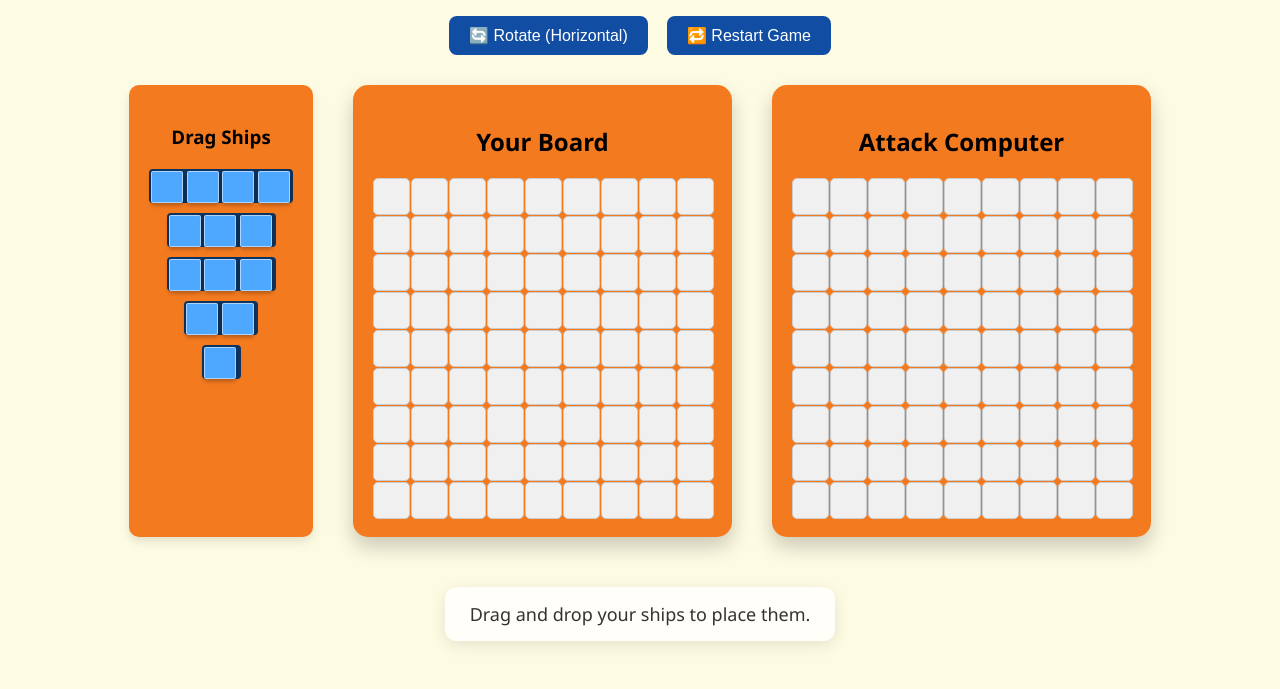
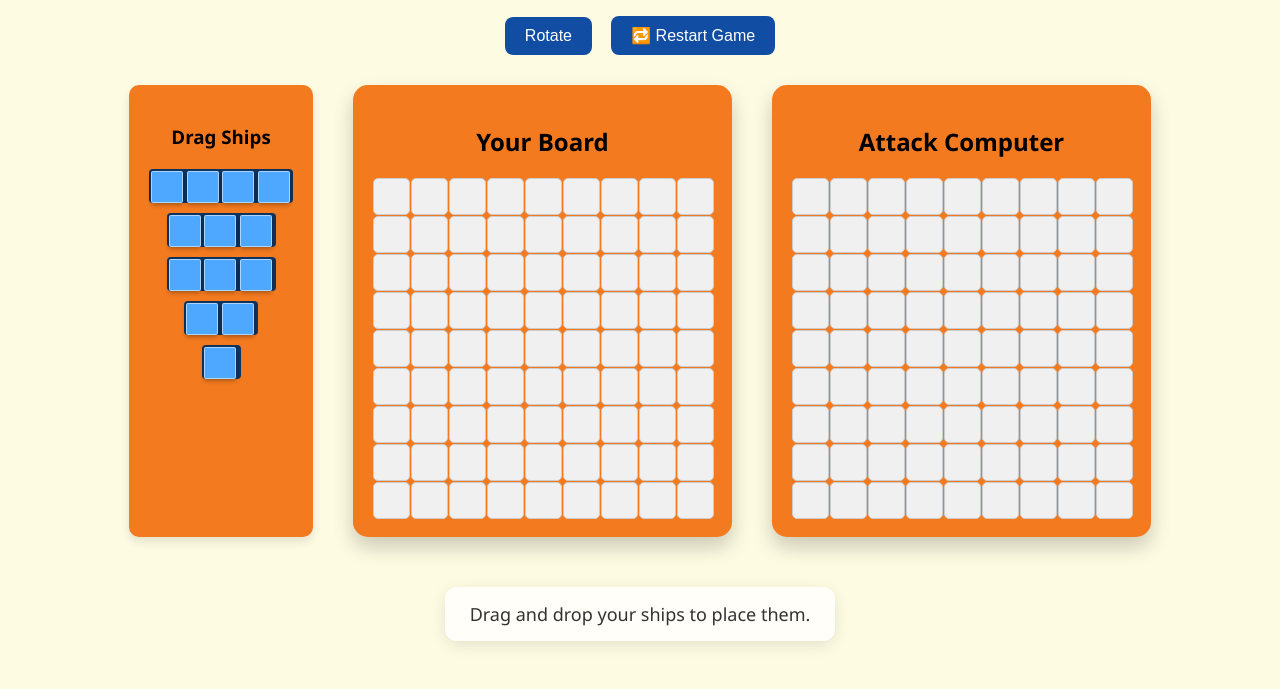
Before and after one commit to anadhyagupta/Battleship, a plain HTML site: page home.html in a window 1280 px wide. Shown: the part 111-800 px from the top of the page. Drawn offline with Linux system fonts and the light colour scheme.

Commit message:
rotate button update

```diff
--- a/home.html
+++ b/home.html
@@ -30,7 +30,7 @@
 
 
     <div class="controls">
-        <button id="rotate-btn">🔄 Rotate (Horizontal)</button>
+        <button id="rotate-btn">Rotate </button>
         <button id="restart-btn">🔁 Restart Game</button>
     </div>
 
```
